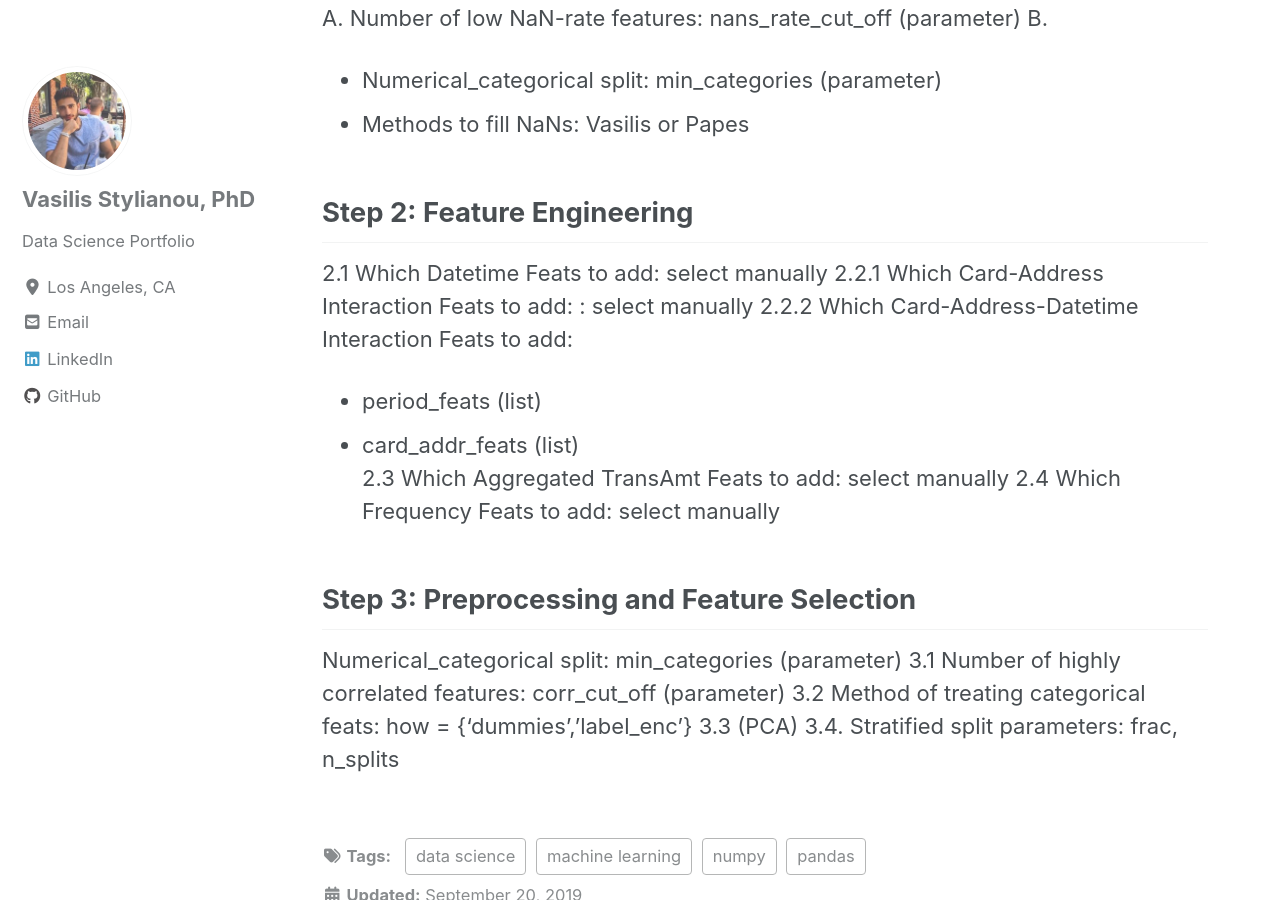
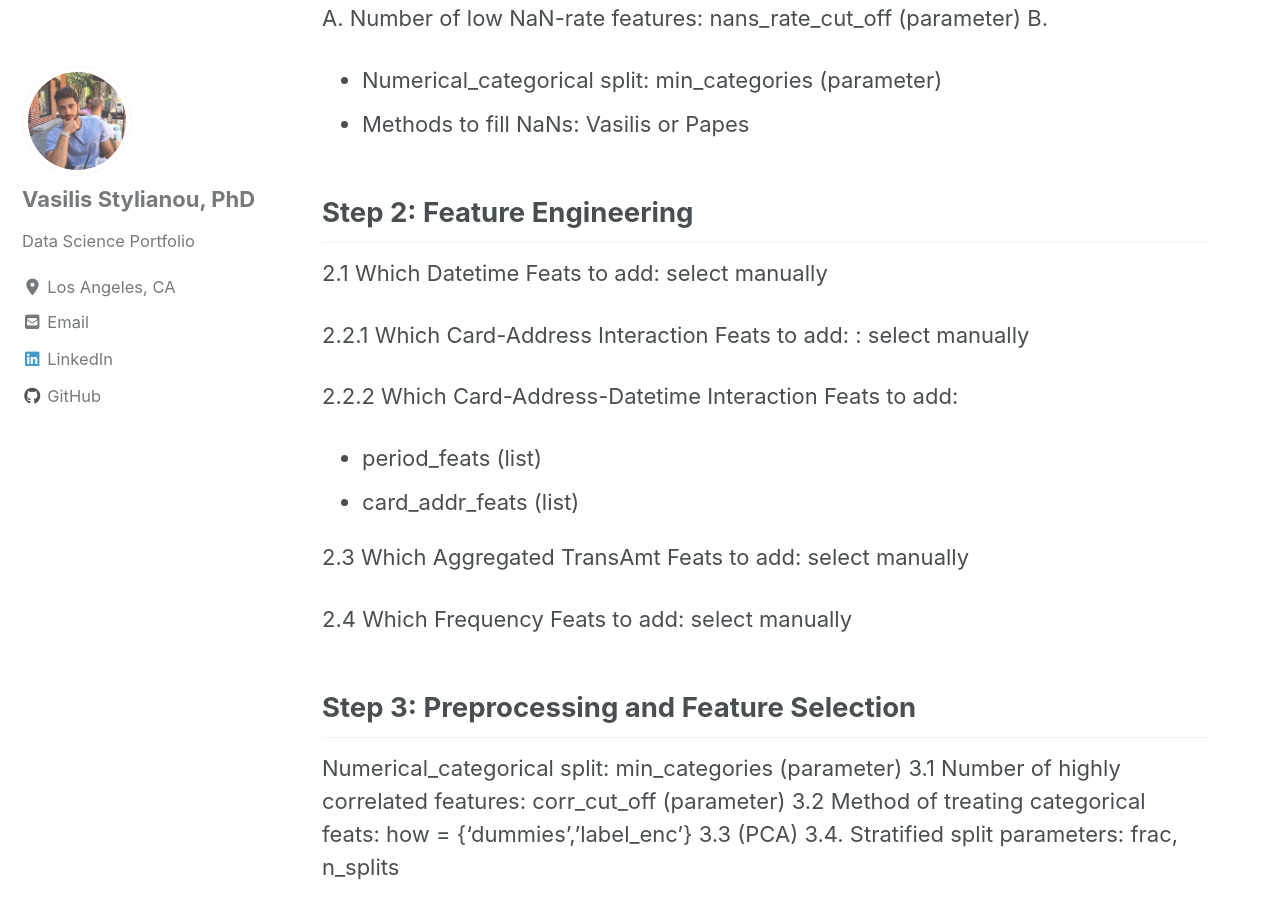
Before and after one commit to vasilis-stylianou/vasilis-stylianou.github.io, a Jekyll site: the page built from _posts/2019-09-20-ML_Kaggle_Part1.md, in a window 1280 px wide and 900 px high, scrolled down 17908 px. Built offline with Jekyll 4.4.1, drawn with Linux system fonts in a browser that asks for light colours; cached includes are drawn as plain includes; nearby versions of some CDN libraries.

```diff
--- a/_posts/2019-09-20-ML_Kaggle_Part1.md
+++ b/_posts/2019-09-20-ML_Kaggle_Part1.md
@@ -3955,11 +3955,16 @@ B.
 
 ## Step 2: Feature Engineering
 2.1 Which Datetime Feats to add: select manually
+
 2.2.1 Which Card-Address Interaction Feats to add: : select manually
+
 2.2.2 Which Card-Address-Datetime Interaction Feats to add:
-- period_feats (list)<br>
-- card_addr_feats (list)<br>
+
+- period_feats (list)
+- card_addr_feats (list)
+
 2.3 Which Aggregated TransAmt Feats to add: select manually
+
 2.4 Which Frequency Feats to add: select manually
 
 ## Step 3: Preprocessing and Feature Selection
```
